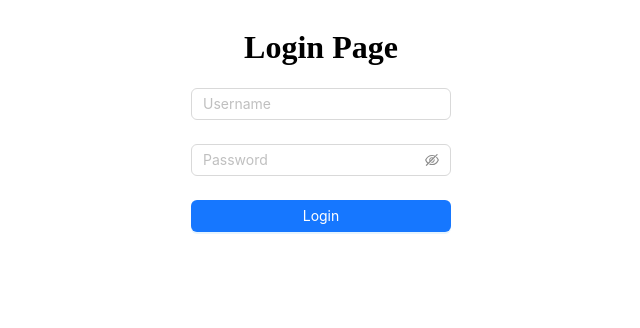
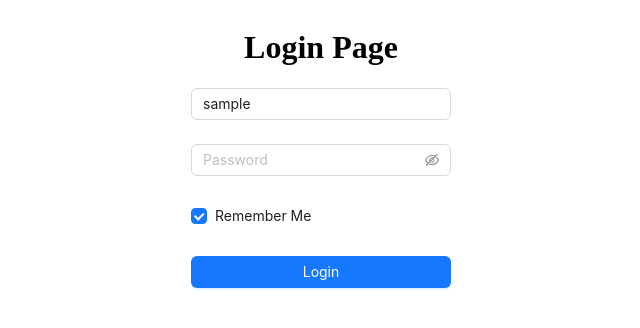
Before and after one commit to SJinKim/simplified-book-recommendation-system, a React app: page / in a window 1280 px wide. Shown: the top 328 px of the page, without its empty margins (319-959 px from the left). Built offline with nearby package versions, Linux system fonts and the light colour scheme; sample sign-in values are in the browser's storage.

Commit message:
added rememberme

```diff
--- a/src/pages/BookListPage.tsx
+++ b/src/pages/BookListPage.tsx
@@ -38,8 +38,9 @@ const BookListPage = () => {
   );
 
   const handleLogout = () => {
-    localStorage.clear(); // Clear all localStorage data
-    navigate('/'); // Navigate to the root route (LoginPage)
+    // localStorage.clear();
+    sessionStorage.clear();
+    navigate('/');
   };
 
   return (
--- a/src/pages/LoginPage.tsx
+++ b/src/pages/LoginPage.tsx
@@ -1,17 +1,52 @@
-import React from 'react';
+import React, { useEffect, useState } from 'react';
 // pages/LoginPage.tsx
-import { Form, Input, Button, Flex } from 'antd';
+import { Form, Input, Button, Checkbox } from 'antd';
 import { useNavigate } from 'react-router-dom';
+
+interface LoginFormValues {
+  username: string;
+  password: string;
+}
+
+type FieldType = {
+  username?: string;
+  password?: string;
+  remember?: string;
+};
 
 const LoginPage = () => {
   const navigate = useNavigate();
+  const [loading, setLoading] = useState(false);
+  const [form] = Form.useForm();
+  const [rememberMe, setRememberMe] = useState<boolean>(false);
 
-  const onFinish = (values: any) => {
+  // Prefill username from localStorage if available
+  useEffect(() => {
+    const storedAuth = localStorage.getItem('auth');
+    if (storedAuth) {
+      console.log(storedAuth);
+      const { username } = JSON.parse(storedAuth);
+      console.log(username);
+      form.setFieldsValue({ username });
+      setRememberMe(true);
+    }
+  }, [form]);
+
+  const onFinish = (values: LoginFormValues) => {
+    setLoading(true);
     const { username, password } = values;
     if (username && password) {
-      localStorage.setItem('auth', JSON.stringify({ username }));
+      const authData = { username };
+      if (rememberMe) {
+        // Store in localStorage for persistence
+        localStorage.setItem('auth', JSON.stringify(authData));
+      } else {
+        // Store in sessionStorage for temporary session
+        sessionStorage.setItem('auth', JSON.stringify(authData));
+      }
       navigate('/books');
     }
+    setLoading(false);
   };
 
   return (
@@ -19,15 +54,23 @@ const LoginPage = () => {
       style={{ display: 'flex', flexDirection: 'column', alignItems: 'center' }}
     >
       <h1>Login Page</h1>
-      <Form onFinish={onFinish}>
-        <Form.Item name='username' rules={[{ required: true }]}>
+      <Form<LoginFormValues> onFinish={onFinish} form={form}>
+        <Form.Item<FieldType> name='username' rules={[{ required: true }]}>
           <Input placeholder='Username' />
         </Form.Item>
-        <Form.Item name='password' rules={[{ required: true }]}>
+        <Form.Item<FieldType> name='password' rules={[{ required: true }]}>
           <Input.Password placeholder='Password' />
         </Form.Item>
+        <Form.Item<FieldType>>
+          <Checkbox
+            checked={rememberMe}
+            onChange={(e) => setRememberMe(e.target.checked)}
+          >
+            Remember Me
+          </Checkbox>
+        </Form.Item>
         <Form.Item>
-          <Button htmlType='submit' type='primary' block>
+          <Button htmlType='submit' type='primary' block loading={loading}>
             Login
           </Button>
         </Form.Item>
```
